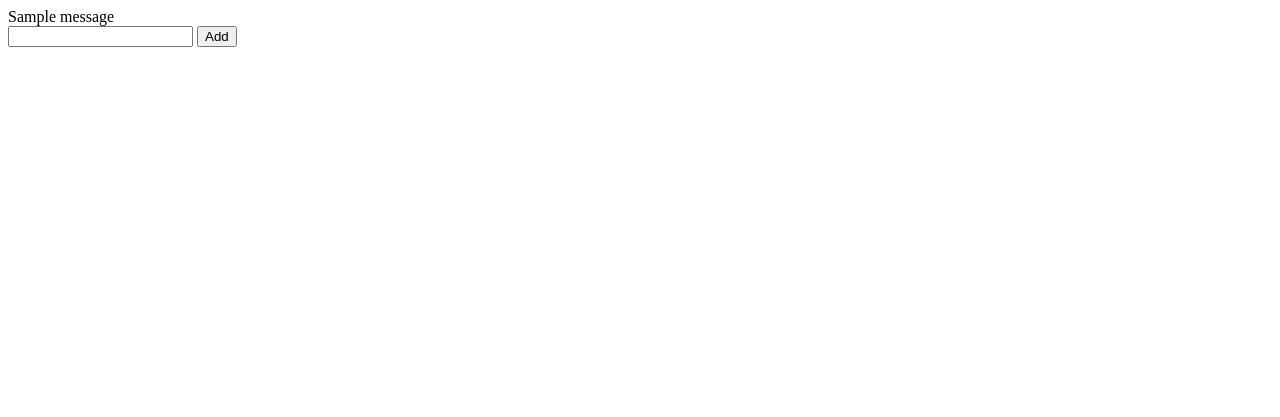
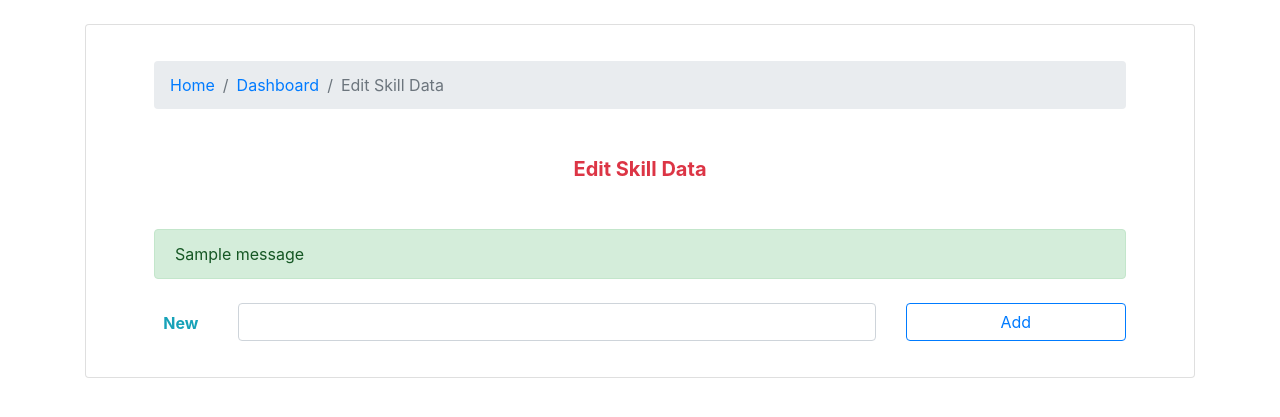
Before and after one commit to simpuid/cvbuilder, a Flask app: template app/templates/skill.html in a window 1280 px wide. Shown: the top 417 px of the page. Run offline with Flask 2, Linux system fonts and the light colour scheme; the template is opened without the code that fills it: values that come from a table or form of the project are taken from there, others are empty; tables that the repository leaves empty hold one stand-in row (values such as "Sample post"); one stand-in notice (Sample message) is shown; parts of the project's set-up code (start-up, migrations or seed data) failed here and were passed over; some libraries are stand-ins or nearby versions.

Commit message:
Skill complete

```diff
--- a/app/routes/skill.py
+++ b/app/routes/skill.py
@@ -25,6 +25,7 @@
         if form.add.data:
             if bool(form.new_skill.data):
                 skill_value.add(form.new_skill.data)
+                flash('Skill added', 'success')
                 commit()
             else:
                 flash('Empty skill', 'danger')
--- a/app/templates/skill.html
+++ b/app/templates/skill.html
@@ -1,22 +1,55 @@
-<!-- templates/index.html -->
-<!DOCTYPE html>
-<html lang="en">
-<head>
-    <meta charset="UTF-8">
-    <title>FieldList Example</title>
-</head>
-<body>
-<form method="POST" action="">
-{% with messages = get_flashed_messages() %}
-    {{ messages[0] }}
-{% endwith %}
-    {{ form.hidden_tag() }}
-    <br/>
-    {% for nested in form.skill_list %}
-        {{ nested }}
-    {% endfor %}
-    {{ form.new_skill }}
-    {{ form.add }}
-</form>
-</body>
-</html>
+{% extends "form_base.html" %}
+
+{% block title %}
+    Skills
+{% endblock title %}
+
+{% block nav_breadcrumb %}
+    <li class="breadcrumb-item"><a href="/dashboard">Dashboard</a></li>
+    <li class="breadcrumb-item active" aria-current="page">Edit Skill Data</li>
+{% endblock nav_breadcrumb %}
+
+{% block heading %}
+    Edit Skill Data
+{% endblock heading %}
+
+{% block form_data %}
+    <style>
+        label {
+            display: none;
+        }
+    </style>
+
+    <form class="mt-5 ml-5 mr-5" method="POST">
+        {{ flash_error_success() }}
+        {{ form.hidden_tag() }}
+        <div class="mt-4"></div>
+        {% for subform in form.skill_list %}
+            <div class="row mt-3">
+                <div class="col-1 font-weight-bold text-info mt-2 text-center">
+                    {{ loop.index|string + '.' }}
+                </div>
+                <div class="col-8">
+                    {{ wtf.form_field(subform.skill_name, class='form-control', maxlength="100") }}
+                </div>
+                <div class="col text-center">
+                    {{ wtf.form_field(subform.save, class='btn btn-md btn-outline-success btn-block') }}
+                </div>
+                <div class="col text-center">
+                    {{ wtf.form_field(subform.delete, class='btn btn-md btn-outline-danger btn-block') }}
+                </div>
+            </div>
+        {% endfor %}
+        <div class="row mt-4">
+            <div class="col-1 font-weight-bold text-info mt-2 text-center">
+                New
+            </div>
+            <div class="col-8">
+                {{ wtf.form_field(form.new_skill, class='form-control', maxlength="100") }}
+            </div>
+            <div class="col text-center">
+                {{ wtf.form_field(form.add, class='btn btn-md btn-outline-primary btn-block') }}
+            </div>
+        </div>
+    </form>
+{% endblock form_data %}
```
